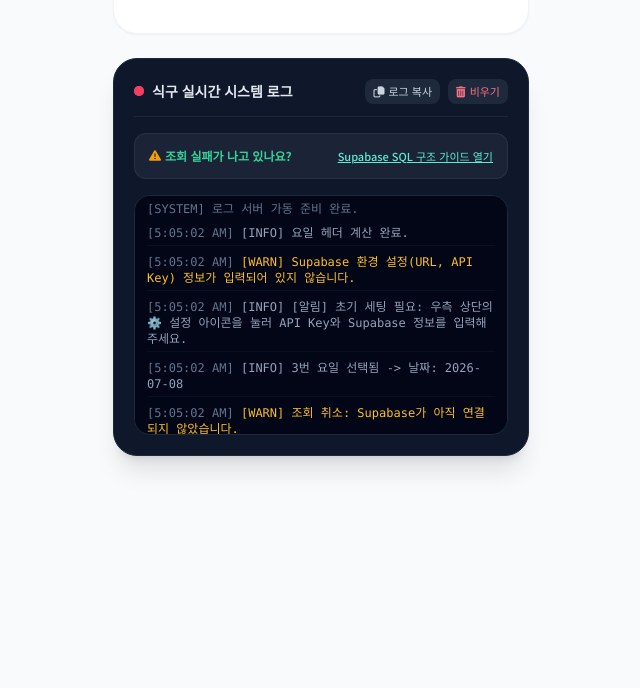
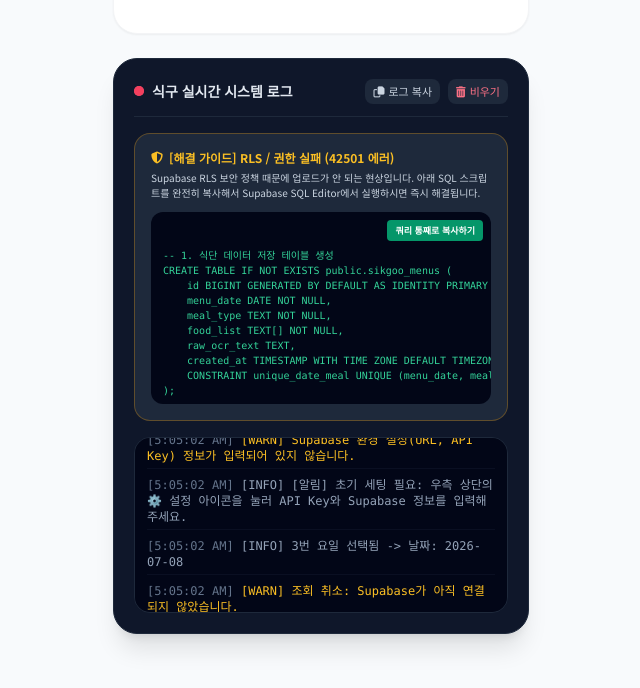
Before and after one commit to JohnBaeGH/sickdan, a plain HTML site: page index.html in a window 1280 px wide. Shown: the part 584-1272 px from the top of the page, without its empty margins (319-959 px from the left). Before the commit the page ends 1136 px from the top, so only its background shows below. Drawn offline with nearby package versions, Linux system fonts and the light colour scheme.

Commit message:
Update index.html

```diff
--- a/index.html
+++ b/index.html
@@ -37,7 +37,7 @@
         <div class="max-w-md mx-auto px-4 py-3 flex justify-between items-center">
             <div class="flex items-center space-x-2">
                 <i class="fa-solid fa-utensils text-2xl animate-bounce"></i>
-                <h1 class="text-xl font-bold tracking-tight">식구 <span class="text-[10px] font-normal text-teal-100 bg-teal-800 px-1.5 py-0.5 rounded-full">URL Auto-Fix</span></h1>
+                <h1 class="text-xl font-bold tracking-tight">식구 <span class="text-[10px] font-normal text-teal-100 bg-teal-800 px-1.5 py-0.5 rounded-full">RLS Auto-Fix</span></h1>
             </div>
             <div class="flex items-center space-x-2">
                 <button id="btnAdminTab" class="text-xs bg-teal-800 bg-opacity-40 hover:bg-opacity-60 px-2.5 py-1.5 rounded-full transition-all text-teal-100 border border-teal-500/30">
@@ -51,7 +51,7 @@
     </header>
 
     <main class="max-w-md mx-auto px-4 mt-4">
-        <!-- 앱 알림 영역 (에러 발생 시 로그 상세 보기가 가능하도록 컴포넌트 개선) -->
+        <!-- 앱 알림 영역 -->
         <div id="alertBox" class="hidden mb-4 p-4 rounded-2xl border transition-all flex flex-col space-y-2">
             <div class="flex items-start space-x-2">
                 <span id="alertIcon" class="mt-0.5"></span>
@@ -191,17 +191,24 @@
                 </div>
             </div>
 
-            <!-- 데이터베이스 문제 발생 시 지침 제공하는 도움말 단추 -->
-            <div class="bg-slate-800/80 p-3.5 rounded-xl border border-slate-700/50 space-y-2">
-                <div class="flex items-center justify-between">
-                    <span class="text-xs font-semibold text-emerald-400 flex items-center gap-1">
-                        <i class="fa-solid fa-triangle-exclamation text-amber-500"></i> 조회 실패가 나고 있나요?
-                    </span>
-                    <button onclick="toggleSqlGuide()" class="text-[11px] text-teal-300 underline font-medium">Supabase SQL 구조 가이드 열기</button>
+            <!-- RLS/Table 권한 해결 SQL 제공 영역 (강조 강조!) -->
+            <div class="bg-slate-800 p-4 rounded-2xl border border-amber-500/30 space-y-3">
+                <div class="flex items-start justify-between">
+                    <div class="space-y-1">
+                        <span class="text-xs font-bold text-amber-400 flex items-center gap-1.5">
+                            <i class="fa-solid fa-shield-halved"></i> [해결 가이드] RLS / 권한 실패 (42501 에러)
+                        </span>
+                        <p class="text-[10px] text-slate-300 leading-normal">
+                            Supabase RLS 보안 정책 때문에 업로드가 안 되는 현상입니다. 아래 SQL 스크립트를 완전히 복사해서 Supabase SQL Editor에서 실행하시면 즉시 해결됩니다.
+                        </p>
+                    </div>
                 </div>
-                <div id="sqlGuideContainer" class="hidden text-[10px] text-slate-300 leading-normal space-y-2 border-t border-slate-700/50 pt-2.5">
-                    <p>Supabase SQL Editor에 아래 쿼리를 입력해 테이블을 생성해야 조회가 시작됩니다.</p>
-                    <pre class="bg-slate-950 p-2 rounded-lg text-emerald-400 overflow-x-auto select-all font-mono custom-scrollbar">
+
+                <div class="relative group">
+                    <button onclick="copySqlScript()" class="absolute right-2 top-2 bg-emerald-600 hover:bg-emerald-500 text-white font-bold text-[9px] px-2 py-1 rounded transition-all">
+                        쿼리 통째로 복사하기
+                    </button>
+                    <pre id="sqlScriptArea" class="bg-slate-950 p-3 pt-9 rounded-xl text-[10px] text-emerald-400 overflow-x-auto font-mono custom-scrollbar max-h-48 select-all">
 -- 1. 식단 데이터 저장 테이블 생성
 CREATE TABLE IF NOT EXISTS public.sikgoo_menus (
     id BIGINT GENERATED BY DEFAULT AS IDENTITY PRIMARY KEY,
@@ -222,15 +229,19 @@
     created_at TIMESTAMP WITH TIME ZONE DEFAULT TIMEZONE('utc'::text, NOW()) NOT NULL
 );
 
--- 3. 테이블 RLS 권한 완전 해제 (모두 읽고 쓸 수 있도록 허용)
+-- 3. 테이블 RLS 권한 완전 해제 (42501 에러 원천 해결!)
 ALTER TABLE public.sikgoo_menus DISABLE ROW LEVEL SECURITY;
 ALTER TABLE public.sikgoo_images DISABLE ROW LEVEL SECURITY;
+
+-- 4. 익명(anon) 웹 클라이언트 권한 승인
+GRANT ALL ON TABLE public.sikgoo_menus TO anon;
+GRANT ALL ON TABLE public.sikgoo_images TO anon;
                     </pre>
                 </div>
             </div>
 
             <!-- 실시간 동적 로그 콘테이너 -->
-            <div id="logConsole" class="h-60 overflow-y-auto text-xs font-mono space-y-2 bg-slate-950 p-3 rounded-2xl border border-slate-800 custom-scrollbar">
+            <div id="logConsole" class="h-44 overflow-y-auto text-xs font-mono space-y-2 bg-slate-950 p-3 rounded-2xl border border-slate-800 custom-scrollbar">
                 <div class="text-slate-500">[SYSTEM] 로그 서버 가동 준비 완료.</div>
             </div>
         </section>
@@ -369,9 +380,16 @@
             log("success", "콘솔 로그가 클립보드에 복사되었습니다.");
         }
 
-        function toggleSqlGuide() {
-            const container = document.getElementById('sqlGuideContainer');
-            container.classList.toggle('hidden');
+        function copySqlScript() {
+            const scriptText = document.getElementById('sqlScriptArea').innerText;
+            const dummy = document.createElement("textarea");
+            document.body.appendChild(dummy);
+            dummy.value = scriptText;
+            dummy.select();
+            document.execCommand("copy");
+            document.body.removeChild(dummy);
+            log("success", "SQL 스크립트가 성공적으로 클립보드에 복사되었습니다.");
+            showDetailedAlert("복사 성공", "Supabase SQL Editor에 바로 붙여넣어 실행하세요!", "success");
         }
 
         window.addEventListener('load', () => {
@@ -405,17 +423,15 @@
             log("info", "요일 헤더 계산 완료.");
         }
 
-        // URL 보정 처리 함수 추가
+        // URL 보정 처리 함수
         function sanitizeSupabaseUrl(url) {
             if (!url) return '';
             let cleaned = url.trim();
-            // 끝에 붙은 공백 및 슬래시 제거
             cleaned = cleaned.replace(/\/+$/, '');
-            // '/rest/v1' 경로가 수동으로 추가되어 있는 경우 제거
             if (cleaned.endsWith('/rest/v1')) {
                 cleaned = cleaned.substring(0, cleaned.length - 8);
             }
-            return cleaned.replace(/\/+$/, ''); // 최종 정돈
+            return cleaned.replace(/\/+$/, '');
         }
 
         // 로컬 스토리지에 저장된 설정 로딩
@@ -429,7 +445,6 @@
             if (sKey) document.getElementById('cfgSupabaseKey').value = sKey;
 
             if (sUrl && sKey) {
-                // 저장된 URL에 대해서도 자가 복원 필터 실행
                 const correctedUrl = sanitizeSupabaseUrl(sUrl);
                 if (correctedUrl !== sUrl) {
                     log("warning", `저장된 URL에 '/rest/v1' 경로가 검출되어 자동 정정 처리합니다: ${sUrl} -> ${correctedUrl}`);
@@ -463,7 +478,6 @@
                 return;
             }
 
-            // 실시간 저장 과정에서 오류 유발 주소 필터링
             const correctedUrl = sanitizeSupabaseUrl(rawUrl);
             if (rawUrl !== correctedUrl) {
                 log("success", `https://m.blog.naver.com/scvljb86/221074760932 불필요한 하위 API 주소를 감지해 정정 완료: ${correctedUrl}`);
@@ -679,12 +693,12 @@
                 elMenuLoading.classList.add('hidden');
 
                 let friendlyMsg = 'DB 서버로부터 데이터를 가져오는 중 실패했습니다.';
-                if (err.code === 'PGRST125') {
-                    friendlyMsg = '설정하신 Supabase API URL 주소 뒤에 불필요한 경로(/rest/v1/)가 추가되어 에러가 발생했습니다. 저장된 설정 주소가 자동 보정되었으니 기어(⚙️) 아이콘을 눌러 저장 버튼을 다시 한번 클릭해 주십시오!';
+                if (err.code === '42501') {
+                    friendlyMsg = 'Supabase의 RLS(행 보안 정책)가 활성화되어 있어 쓰기/수정이 차단되었습니다. 실시간 로그 상단의 [해결 가이드]에서 SQL 스크립트를 복사하여 Supabase SQL Editor에서 실행해 주세요!';
                 } else if (err.code === '42P01') {
-                    friendlyMsg = 'Supabase DB 내에 sikgoo_menus 혹은 sikgoo_images 테이블이 존재하지 않습니다. 아래 SQL 가이드를 클릭해 테이블을 추가하세요.';
+                    friendlyMsg = 'Supabase DB 내에 sikgoo_menus 혹은 sikgoo_images 테이블이 존재하지 않습니다. SQL 가이드를 참고하여 테이블을 생성하세요.';
                 } else if (err.status === 400 || err.status === 404 || err.status === 401) {
-                    friendlyMsg = 'Supabase 연결 자격 증명(Anon key, API URL)이 부적절합니다. 우측 기어 아이콘을 눌러 재확인하십시오.';
+                    friendlyMsg = 'Supabase 연결 자격 증명이 부적절합니다. 우측 기어 아이콘을 눌러 재확인하십시오.';
                 }
 
                 showDetailedAlert('데이터 조회 실패', friendlyMsg, 'error', err);
@@ -865,7 +879,13 @@
             } catch (err) {
                 console.error(err);
                 log("error", "주간 식단 전체 분석 파이프라인 진행 오류", err);
-                showDetailedAlert('에러 발생', `분석하는 과정에서 오류가 났습니다. 콘솔 로그를 확인하세요.`, 'error', err);
+
+                let errorMsg = '분석하는 과정에서 요류가 났습니다. 콘솔 로그를 확인하세요.';
+                if (err.code === '42501') {
+                    errorMsg = '데이터 업로드 권한이 차단되었습니다(RLS 정책 위반). 하단의 SQL 가이드를 복사하여 Supabase SQL Editor에 실행한 후 다시 시도하십시오.';
+                }
+
+                showDetailedAlert('에러 발생', errorMsg, 'error', err);
                 elAnalysisProgress.classList.add('hidden');
                 elBtnStartAnalysis.disabled = false;
             }
```
